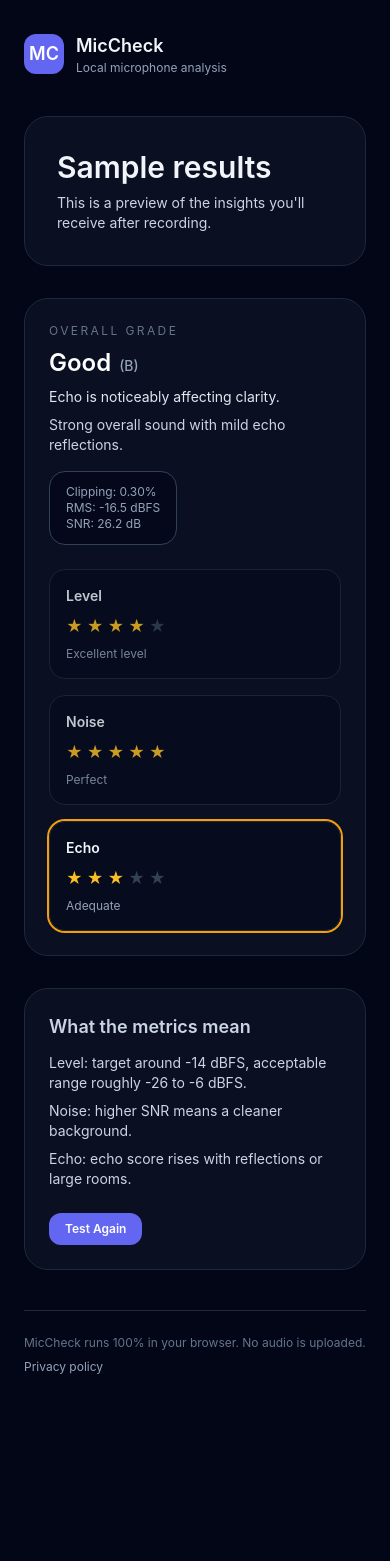
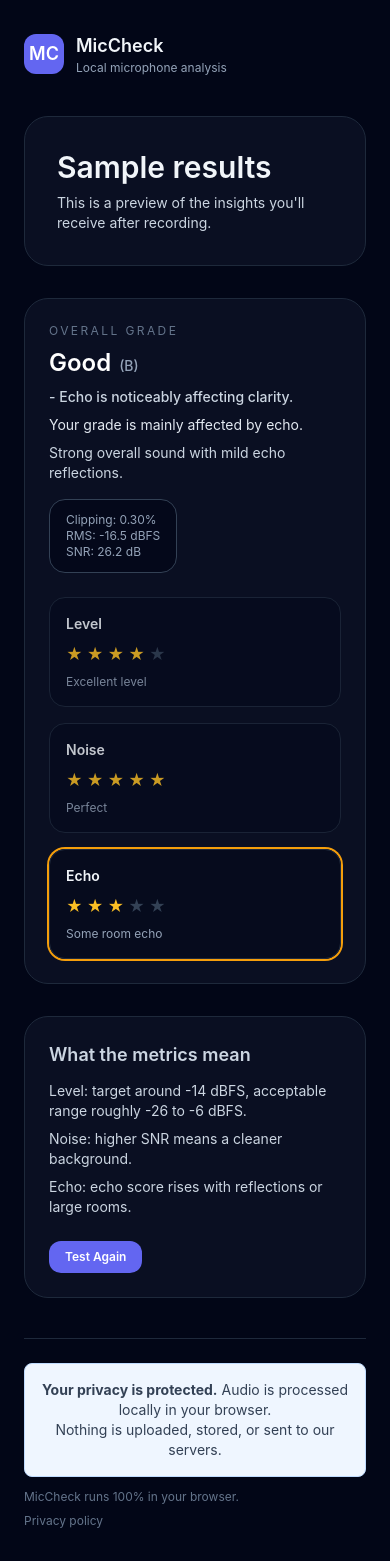
Before and after one commit to abulhawa/miccheck, a Next.js app in the folder apps/web/: page /results in a window 390 px wide. Before the commit the page ends 1407 px from the top, so only its background shows below. Built offline with nearby package versions, Linux system fonts and the light colour scheme.

Commit message:
Align analysis outputs and UI messaging

```diff
--- a/apps/web/app/layout.tsx
+++ b/apps/web/app/layout.tsx
@@ -37,9 +37,13 @@
           </header>
           <main className="flex-1 py-10">{children}</main>
           <footer className="border-t border-slate-800 pt-6 text-xs text-slate-500">
-            <div className="flex flex-col gap-2 sm:flex-row sm:items-center sm:justify-between">
-              <span>MicCheck runs 100% in your browser. No audio is uploaded.</span>
-              <Link className="text-slate-400 transition hover:text-slate-200" href="/docs/PRIVACY.md">
+            <div className="rounded-lg border border-blue-200 bg-blue-50 p-4 text-center text-sm text-slate-700">
+              <strong>Your privacy is protected.</strong> Audio is processed locally in your browser.
+              <span className="block">Nothing is uploaded, stored, or sent to our servers.</span>
+            </div>
+            <div className="mt-3 flex flex-col gap-2 sm:flex-row sm:items-center sm:justify-between">
+              <span>MicCheck runs 100% in your browser.</span>
+              <Link className="text-slate-500 transition hover:text-slate-300" href="/docs/PRIVACY.md">
                 Privacy policy
               </Link>
             </div>
--- a/apps/web/app/page.tsx
+++ b/apps/web/app/page.tsx
@@ -78,27 +78,13 @@
         </div>
       </section>
 
-      <section className="rounded-3xl border border-sky-500/40 bg-sky-500/10 p-6 md:p-8">
-        <div className="flex flex-col gap-6 md:flex-row md:items-center md:justify-between">
-          <div className="space-y-2">
-            <p className="text-xs font-semibold uppercase tracking-[0.3em] text-sky-200">
-              Privacy promise
-            </p>
-            <h2 className="text-2xl font-semibold text-white md:text-3xl">
-              Your audio stays on your device.
-            </h2>
-            <p className="text-sm text-sky-100/80">
-              MicCheck runs 100% in your browser. No audio is uploaded.
-            </p>
-          </div>
-          <Link
-            className="w-fit rounded-full border border-sky-200/40 bg-sky-500/20 px-5 py-2 text-sm font-semibold text-white transition hover:bg-sky-500/30"
-            href="/docs/PRIVACY.md"
-          >
-            Read the privacy policy
-          </Link>
-        </div>
-      </section>
+      <div className="mt-8 rounded-3xl border border-blue-200 bg-blue-50 p-6 text-center text-sm text-slate-700">
+        <strong>Your privacy is protected.</strong> Audio is processed locally in your browser.
+        <span className="block">Nothing is uploaded, stored, or sent to our servers.</span>
+        <Link className="mt-2 inline-flex text-xs font-semibold text-blue-700 underline" href="/docs/PRIVACY.md">
+          Read the privacy policy
+        </Link>
+      </div>
 
       <section className="grid gap-6 md:grid-cols-3">
         {features.map((feature) => (
--- a/apps/web/app/results/page.tsx
+++ b/apps/web/app/results/page.tsx
@@ -17,11 +17,12 @@
   metrics: {
     clippingRatio: 0.003,
     rmsDb: -16.5,
+    speechRmsDb: -15.2,
     snrDb: 26.2,
     humRatio: 0.04,
     echoScore: 0.32
   },
-  primaryIssueCategory: "Echo",
+  primaryIssueCategory: "echo",
   explanation: "Echo is noticeably affecting clarity.",
   recommendation: {
     category: "Echo",
@@ -77,7 +78,7 @@
         <>
           <ScoreCard
             result={sampleResult}
-            highlightedCategoryLabel={sampleResult.primaryIssueCategory}
+            highlightedCategoryId={sampleResult.primaryIssueCategory}
           />
 
           <section className="rounded-3xl border border-slate-800 bg-slate-900/60 p-6 text-sm text-slate-300">
--- a/apps/web/components/ScoreCard.tsx
+++ b/apps/web/components/ScoreCard.tsx
@@ -2,11 +2,17 @@
 
 interface ScoreCardProps {
   result: AnalysisResult;
-  highlightedCategoryLabel?: AnalysisResult["primaryIssueCategory"];
+  highlightedCategoryId?: AnalysisResult["primaryIssueCategory"];
 }
 
 const starArray = (stars: number) => Array.from({ length: 5 }, (_, i) => i < stars);
 const LEVEL_TARGET_DB = -14;
+const categoryImpactMap: Record<AnalysisResult["primaryIssueCategory"], string> = {
+  level: "recording level",
+  noise: "background noise",
+  echo: "echo",
+  clipping: "clipping"
+};
 const gradeLabelMap: Record<AnalysisResult["grade"], string> = {
   A: "Excellent",
   B: "Good",
@@ -15,7 +21,8 @@
   E: "Needs Improvement",
   F: "Unusable",
 };
-export default function ScoreCard({ result, highlightedCategoryLabel }: ScoreCardProps) {
+export default function ScoreCard({ result, highlightedCategoryId }: ScoreCardProps) {
+  // Map star scores to user-facing descriptors per category requirements.
   const getDescriptorForScore = (score: number, category: "level" | "noise" | "echo") => {
     if (category === "level") {
       if (score >= 5) {
@@ -27,7 +34,19 @@
       if (score === 3) {
         return "Slightly off target";
       }
-      return result.metrics.rmsDb <= LEVEL_TARGET_DB ? "Too quiet" : "Too loud";
+      return result.metrics.speechRmsDb <= LEVEL_TARGET_DB ? "Too quiet" : "Too loud";
+    }
+    if (category === "echo") {
+      if (score >= 5) {
+        return "Minimal echo";
+      }
+      if (score === 4) {
+        return "Slight reflections";
+      }
+      if (score === 3) {
+        return "Some room echo";
+      }
+      return "Strong echo";
     }
 
     if (score >= 5) {
@@ -44,8 +63,11 @@
     }
     return "Poor";
   };
-  const activeHighlight = highlightedCategoryLabel ?? result.primaryIssueCategory;
+  const activeHighlight =
+    highlightedCategoryId ?? (result.primaryIssueCategory === "clipping" ? undefined : result.primaryIssueCategory);
+  const hasHighlight = Boolean(activeHighlight);
   const gradeLabel = gradeLabelMap[result.grade] ?? "Needs Improvement";
+  const impactLabel = categoryImpactMap[result.primaryIssueCategory];
 
   return (
     <div className="rounded-3xl border border-slate-800 bg-slate-900/60 p-6">
@@ -55,9 +77,10 @@
           <p className="mt-2 flex flex-wrap items-baseline gap-2 text-2xl font-semibold text-white sm:text-3xl">
             <span>{gradeLabel}</span>
             <span className="text-sm font-medium text-slate-400">({result.grade})</span>
+            <span className="text-sm font-medium text-slate-300">- {result.explanation}</span>
           </p>
           <p className="mt-2 text-sm text-slate-200">
-            {result.explanation}
+            Your grade is mainly affected by {impactLabel}.
           </p>
           <p className="mt-2 text-sm text-slate-300">{result.summary}</p>
         </div>
@@ -79,9 +102,11 @@
           <div
             key={category.label}
             className={`rounded-2xl border border-slate-800 bg-slate-950/40 p-4 ${
-              category.label === activeHighlight
+              activeHighlight === categoryKey
                 ? "ring-2 ring-amber-500"
-                : "opacity-80"
+                : hasHighlight
+                  ? "opacity-80"
+                  : ""
             }`}
           >
             <p className="text-sm font-semibold text-slate-100">{category.label}</p>
--- a/apps/web/lib/analysis.ts
+++ b/apps/web/lib/analysis.ts
@@ -46,6 +46,7 @@
     metrics: {
       clippingRatio: summary.metrics.clippingRatio,
       rmsDb: summary.metrics.rmsDb,
+      speechRmsDb: summary.metrics.speechRmsDb,
       snrDb: summary.metrics.snrDb,
       humRatio: summary.metrics.humRatio,
       echoScore: summary.metrics.echoScore
--- a/apps/web/types/index.ts
+++ b/apps/web/types/index.ts
@@ -1,4 +1,5 @@
 export type CategoryLabel = "Level" | "Noise" | "Echo";
+export type CategoryId = "level" | "noise" | "echo" | "clipping";
 
 export interface CategoryScore {
   stars: number;
@@ -25,6 +26,7 @@
 export interface AnalysisMetrics {
   clippingRatio: number;
   rmsDb: number;
+  speechRmsDb: number;
   snrDb: number;
   humRatio: number;
   echoScore: number;
@@ -39,7 +41,7 @@
     echo: CategoryScore;
   };
   metrics: AnalysisMetrics;
-  primaryIssueCategory: CategoryLabel;
+  primaryIssueCategory: CategoryId;
   explanation: string;
   recommendation: Recommendation;
   primaryFix?: PrimaryFix;
--- a/packages/audio-metrics/src/index.ts
+++ b/packages/audio-metrics/src/index.ts
@@ -18,7 +18,10 @@
   samples: Float32Array,
   sampleRate: number
 ): AnalysisSummary => {
+  // Gate analysis when speech is not present to avoid false negatives.
   const vadResult = detectVoiceActivity(samples, sampleRate);
+  const toDb = (value: number): number => 20 * Math.log10(Math.max(value, 1e-8));
+  const speechRmsDb = toDb(vadResult.averageSpeechRms);
   if (vadResult.speechRatio < 0.1) {
     return {
       grade: "F",
@@ -31,11 +34,12 @@
       metrics: {
         clippingRatio: 0,
         rmsDb: 0,
+        speechRmsDb,
         snrDb: 0,
         humRatio: 0,
         echoScore: 0
       },
-      primaryIssueCategory: "Level",
+      primaryIssueCategory: "level",
       explanation: "No clear speech detected.",
       recommendation: {
         category: "General",
@@ -59,6 +63,7 @@
   const { grade, primaryIssueCategory, explanation } = computeOverallGrade(categories, {
     clippingRatio: clipping.clippingRatio,
     rmsDb: level.rmsDb,
+    speechRmsDb,
     snrDb: noise.snrDb,
     humRatio: noise.humRatio,
     echoScore: echo.echoScore
@@ -83,6 +88,7 @@
     metrics: {
       clippingRatio: clipping.clippingRatio,
       rmsDb: level.rmsDb,
+      speechRmsDb,
       snrDb: noise.snrDb,
       humRatio: noise.humRatio,
       echoScore: echo.echoScore
--- a/packages/audio-metrics/src/scoring/overallGrade.ts
+++ b/packages/audio-metrics/src/scoring/overallGrade.ts
@@ -1,4 +1,4 @@
-import type { CategoryLabel, CategoryScores, GradeLetter, MetricsSummary } from "../types";
+import type { CategoryId, CategoryScores, GradeLetter, MetricsSummary } from "../types";
 import { ANALYSIS_CONFIG } from "../config";
 
 const gradeFromStars = (stars: number): GradeLetter => {
@@ -21,7 +21,7 @@
  * Determine the overall letter grade based on the weakest category.
  */
 const getSeverityByCategory = (metrics: MetricsSummary) => ({
-  Level: Math.max(
+  level: Math.max(
     metrics.clippingRatio >= ANALYSIS_CONFIG.clippingRatioSevere ? 3 : 0,
     metrics.rmsDb <= ANALYSIS_CONFIG.minRmsDbSevere ||
       metrics.rmsDb >= ANALYSIS_CONFIG.maxRmsDbSevere
@@ -31,7 +31,7 @@
         ? 2
         : 0
   ),
-  Noise: Math.max(
+  noise: Math.max(
     metrics.snrDb <= ANALYSIS_CONFIG.snrSevereDb
       ? 3
       : metrics.snrDb <= ANALYSIS_CONFIG.snrMinDb
@@ -39,17 +39,28 @@
         : 0,
     metrics.humRatio >= ANALYSIS_CONFIG.humWarningRatio ? 2 : 0
   ),
-  Echo:
+  echo:
     metrics.echoScore >= ANALYSIS_CONFIG.echoSevereScore
       ? 3
       : metrics.echoScore >= ANALYSIS_CONFIG.echoWarningScore
         ? 2
+        : 0,
+  clipping:
+    metrics.clippingRatio >= ANALYSIS_CONFIG.clippingRatioSevere
+      ? 3
+      : metrics.clippingRatio >= ANALYSIS_CONFIG.clippingRatioWarning
+        ? 2
         : 0
 });
 
-const getExplanation = (primaryIssueCategory: CategoryLabel, metrics: MetricsSummary): string => {
+const getExplanation = (primaryIssueCategory: CategoryId, metrics: MetricsSummary): string => {
   switch (primaryIssueCategory) {
-    case "Level":
+    case "clipping":
+      if (metrics.clippingRatio >= ANALYSIS_CONFIG.clippingRatioSevere) {
+        return "Clipping is severely distorting the audio signal.";
+      }
+      return "Clipping is distorting the audio signal.";
+    case "level":
       if (metrics.clippingRatio >= ANALYSIS_CONFIG.clippingRatioSevere) {
         return "Clipping is severely distorting the audio signal.";
       }
@@ -69,7 +80,7 @@
         return "The recording is too loud, which can cause distortion.";
       }
       return "Volume levels are slightly off target.";
-    case "Noise":
+    case "noise":
       if (metrics.snrDb <= ANALYSIS_CONFIG.snrSevereDb) {
         return "Background noise is significantly reducing clarity.";
       }
@@ -80,7 +91,7 @@
         return "A persistent hum is reducing clarity.";
       }
       return "Background noise is affecting speech clarity.";
-    case "Echo":
+    case "echo":
     default:
       if (metrics.echoScore >= ANALYSIS_CONFIG.echoSevereScore) {
         return "Echo is overwhelming and smearing speech details.";
@@ -98,30 +109,30 @@
 export const computeOverallGrade = (
   scores: CategoryScores,
   metrics: MetricsSummary
-): { grade: GradeLetter; primaryIssueCategory: CategoryLabel; explanation: string } => {
+): { grade: GradeLetter; primaryIssueCategory: CategoryId; explanation: string } => {
   const minStars = Math.min(scores.level.stars, scores.noise.stars, scores.echo.stars);
   const severityByCategory = getSeverityByCategory(metrics);
   const hasSevereMetric = Object.values(severityByCategory).some((severity) => severity >= 3);
-  const categories: Array<{ label: CategoryLabel; stars: number }> = [
-    { label: "Level", stars: scores.level.stars },
-    { label: "Noise", stars: scores.noise.stars },
-    { label: "Echo", stars: scores.echo.stars }
+  const categories: Array<{ id: CategoryId; stars: number }> = [
+    { id: "level", stars: scores.level.stars },
+    { id: "noise", stars: scores.noise.stars },
+    { id: "echo", stars: scores.echo.stars }
   ];
   const primaryIssueCategory = hasSevereMetric
     ? (Object.entries(severityByCategory).reduce(
         (worst, [label, severity]) =>
           severity > worst.severity
-            ? { label: label as CategoryLabel, severity }
+            ? { label: label as CategoryId, severity }
             : worst,
-        { label: "Level" as CategoryLabel, severity: -1 }
-      ).label as CategoryLabel)
+        { label: "level" as CategoryId, severity: -1 }
+      ).label as CategoryId)
     : categories
         .filter((category) => category.stars === minStars)
         .reduce((worst, category) =>
-          severityByCategory[category.label] > severityByCategory[worst.label]
+          severityByCategory[category.id] > severityByCategory[worst.id]
             ? category
             : worst
-        ).label;
+        ).id;
 
   const isSevere =
     metrics.clippingRatio >= ANALYSIS_CONFIG.clippingRatioSevere ||
--- a/packages/audio-metrics/src/types.ts
+++ b/packages/audio-metrics/src/types.ts
@@ -3,12 +3,14 @@
 export interface MetricsSummary {
   clippingRatio: number;
   rmsDb: number;
+  speechRmsDb: number;
   snrDb: number;
   humRatio: number;
   echoScore: number;
 }
 
 export type CategoryLabel = "Level" | "Noise" | "Echo";
+export type CategoryId = "level" | "noise" | "echo" | "clipping";
 
 export interface CategoryScore {
   stars: number;
@@ -43,7 +45,7 @@
   summary: string;
   categories: CategoryScores;
   metrics: MetricsSummary;
-  primaryIssueCategory: CategoryLabel;
+  primaryIssueCategory: CategoryId;
   explanation: string;
   recommendation: Recommendation;
   primaryFix?: PrimaryFix;
```
Also changed, not shown: apps/web/app/test/page.tsx (+29 -2 lines), apps/web/components/BrowserSupport.tsx (+29 -14 lines), 2 other files (tests, documents, lock files or other folders).
